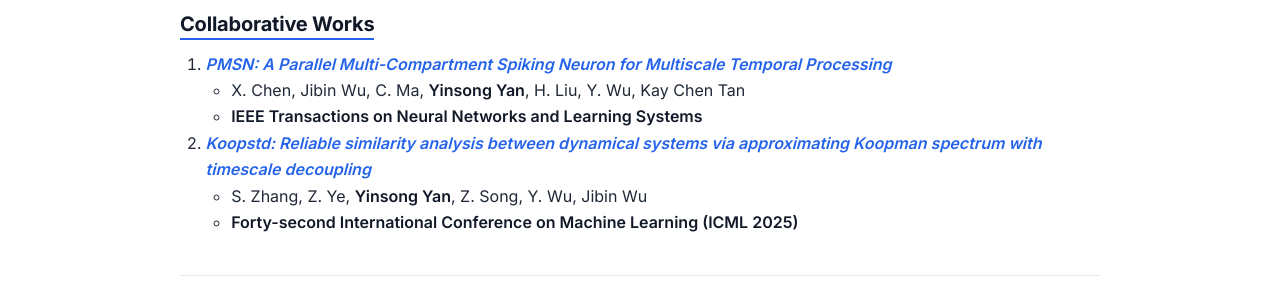
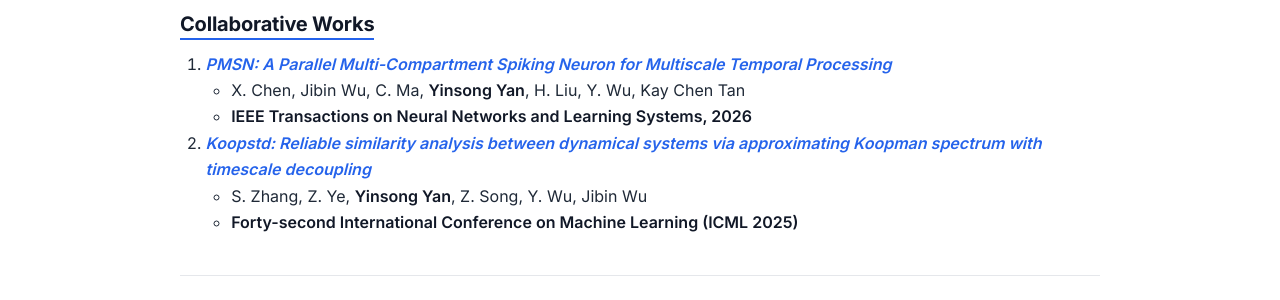
Before and after one commit to YinsongYan/YinsongYan.github.io, a Jekyll site: the page built from index.md, in a window 1280 px wide and 900 px high, scrolled down 1958 px. Shown: the part 154-454 px from the top of the window. Built offline with Jekyll 4.4.1, drawn with Linux system fonts in a browser that asks for light colours; our own code applies the rules of GitHub Pages for plain Markdown files.

Commit message:
Add publication year to PMSN

```diff
--- a/index.md
+++ b/index.md
@@ -88,7 +88,7 @@
 
 1. ***[PMSN: A Parallel Multi-Compartment Spiking Neuron for Multiscale Temporal Processing](https://scholar.google.com/citations?view_op=view_citation&hl=en&user=Sj9BTwIAAAAJ&citation_for_view=Sj9BTwIAAAAJ:IjCSPb-OGe4C)***
    * X. Chen, Jibin Wu, C. Ma, **Yinsong Yan**, H. Liu, Y. Wu, Kay Chen Tan
-   * **IEEE Transactions on Neural Networks and Learning Systems**
+   * **IEEE Transactions on Neural Networks and Learning Systems, 2026**
 
 1. ***[Koopstd: Reliable similarity analysis between dynamical systems via approximating Koopman spectrum with timescale decoupling](https://scholar.google.com/citations?view_op=view_citation&hl=en&user=Sj9BTwIAAAAJ&citation_for_view=Sj9BTwIAAAAJ:Y0pCki6q_DkC)***
    * S. Zhang, Z. Ye, **Yinsong Yan**, Z. Song, Y. Wu, Jibin Wu
```
